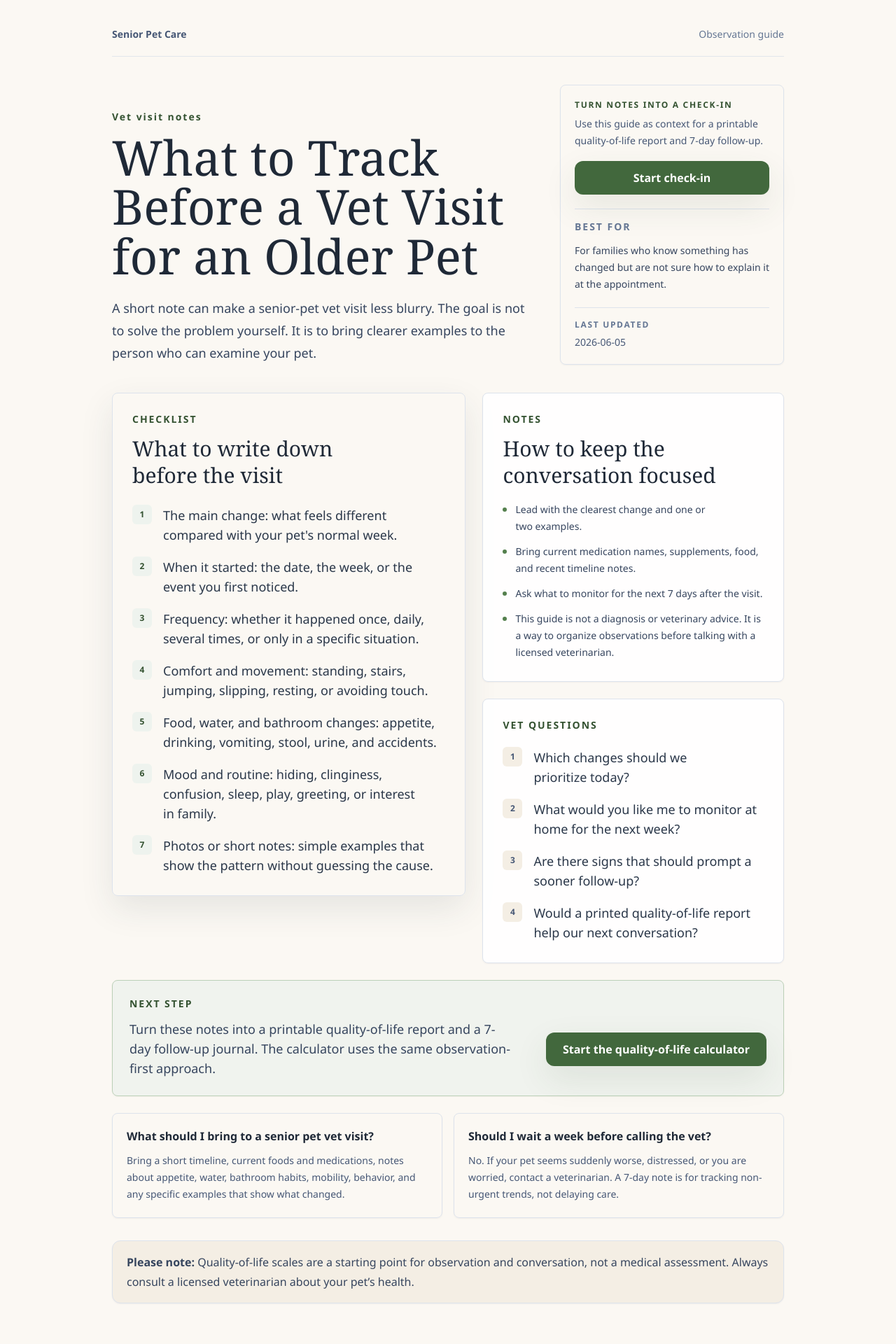
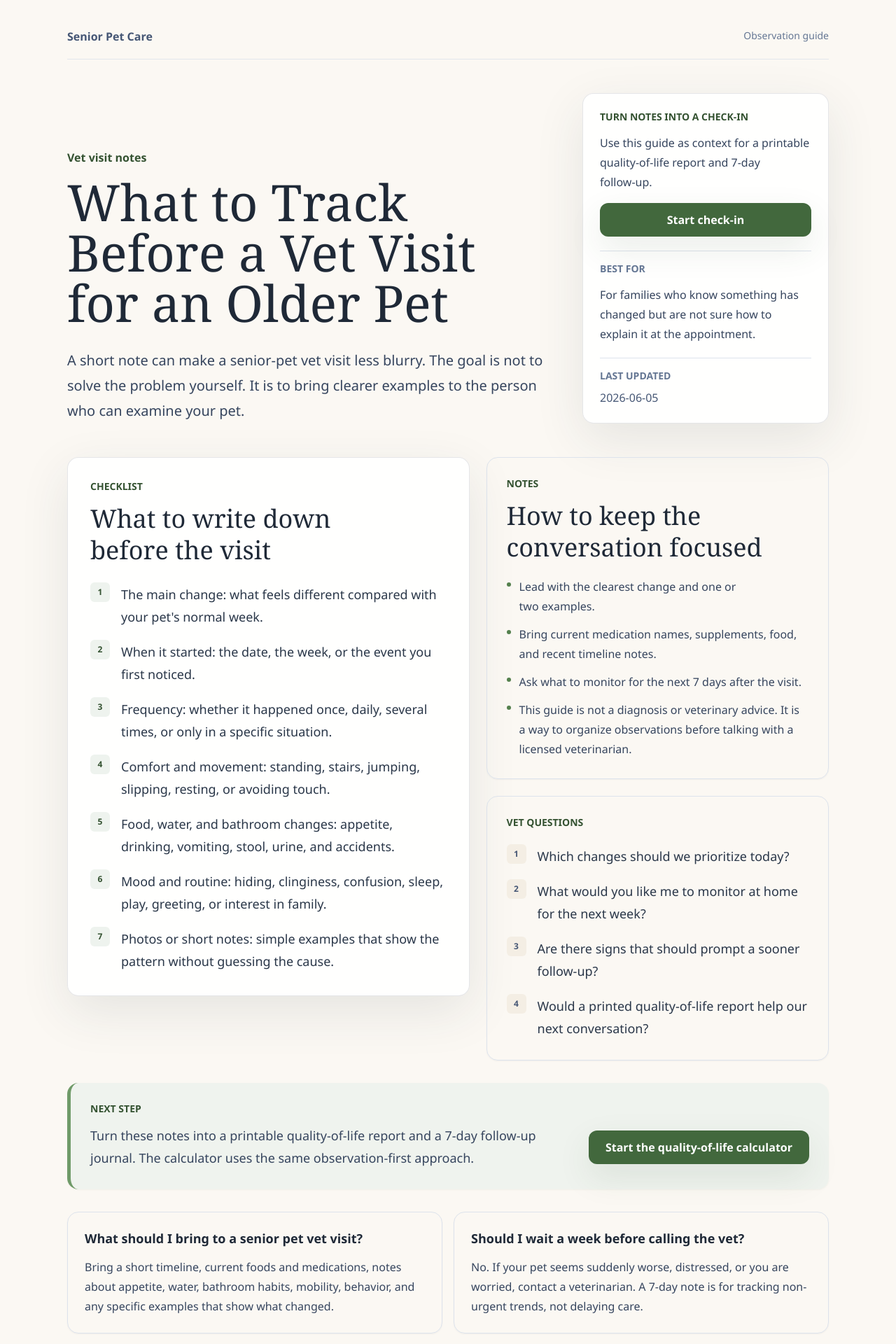
Before and after one commit to RandyThePsycho/senior-pet-care, a Next.js app: page /guides/older-pet-vet-visit-notes in a window 1280 px wide. Shown: the top 1920 px of the page at 70% size. Built offline with nearby package versions, Linux system fonts and the light colour scheme; no server answers.

Commit message:
Polish guide and tool readability

```diff
--- a/src/components/guides/GuidePage.tsx
+++ b/src/components/guides/GuidePage.tsx
@@ -37,11 +37,11 @@ export default function GuidePage({ guide }: GuidePageProps) {
         type="application/ld+json"
         dangerouslySetInnerHTML={{ __html: JSON.stringify(jsonLd) }}
       />
-      <div className="mx-auto max-w-5xl px-5 py-6 sm:px-8 sm:py-10">
+      <div className="mx-auto max-w-6xl px-5 py-6 sm:px-8 sm:py-10">
         <nav className="flex items-center justify-between border-b border-navy-100/80 pb-5">
           <Link
             href="/"
-            className="text-sm font-semibold text-navy-500 transition-colors hover:text-navy-800 focus:outline-none focus-visible:ring-2 focus-visible:ring-sage-300"
+            className="text-base font-semibold text-navy-500 transition-colors hover:text-navy-800 focus:outline-none focus-visible:ring-2 focus-visible:ring-sage-300"
           >
             Senior Pet Care
           </Link>
@@ -50,25 +50,25 @@ export default function GuidePage({ guide }: GuidePageProps) {
           </span>
         </nav>
 
-        <header className="mt-10 grid gap-8 lg:grid-cols-[1fr_20rem] lg:items-end">
+        <header className="mt-12 grid gap-10 lg:grid-cols-[1fr_22rem] lg:items-end">
           <div>
-            <p className="mb-3 text-sm font-semibold tracking-[0.14em] text-sage-700">
+            <p className="mb-4 text-base font-semibold text-sage-700">
               {guide.eyebrow}
             </p>
-            <h1 className="max-w-4xl font-display text-[clamp(2.5rem,5.4vw,4.65rem)] leading-[1.02] text-navy-800">
+            <h1 className="max-w-5xl font-display text-5xl leading-[1.04] text-navy-800 sm:text-6xl lg:text-7xl">
               {guide.h1}
             </h1>
-            <p className="mt-6 max-w-2xl text-lg leading-8 text-navy-600">
+            <p className="mt-7 max-w-3xl text-xl leading-9 text-navy-600">
               {guide.intro}
             </p>
           </div>
 
-          <aside className="rounded-lg border border-navy-100 bg-white/88 p-5 shadow-sm shadow-navy-800/5">
+          <aside className="paper-panel rounded-2xl p-6">
             <div data-guide-primary-cta>
-              <p className="text-xs font-semibold tracking-[0.14em] text-sage-700">
+              <p className="text-sm font-semibold text-sage-700">
                 {heroCtaEyebrow}
               </p>
-              <p className="mt-2 text-sm leading-6 text-navy-500">
+              <p className="mt-3 text-base leading-7 text-navy-600">
                 {heroCtaBody}
               </p>
               <div className="mt-4">
@@ -85,26 +85,26 @@ export default function GuidePage({ guide }: GuidePageProps) {
               </div>
             </div>
             <div className="mt-5 border-t border-navy-100 pt-4">
-              <p className="text-sm font-semibold tracking-[0.14em] text-navy-400">
+              <p className="text-sm font-semibold text-navy-400">
                 BEST FOR
               </p>
-              <p className="mt-3 text-sm leading-6 text-navy-600">
+              <p className="mt-3 text-base leading-7 text-navy-600">
                 {guide.audience}
               </p>
             </div>
-            <p className="mt-5 border-t border-navy-100 pt-4 text-xs font-semibold tracking-[0.14em] text-navy-400">
+            <p className="mt-5 border-t border-navy-100 pt-4 text-sm font-semibold text-navy-400">
               LAST UPDATED
             </p>
-            <p className="mt-2 text-sm text-navy-500">{guide.lastUpdated}</p>
+            <p className="mt-2 text-base text-navy-500">{guide.lastUpdated}</p>
           </aside>
         </header>
 
-        <section className="mt-10 grid gap-6 lg:grid-cols-[1.08fr_0.92fr] lg:items-start">
-          <article className="rounded-lg border border-navy-100 bg-white/94 p-6 shadow-soft sm:p-7">
-            <p className="text-sm font-semibold tracking-[0.14em] text-sage-700">
+        <section className="mt-12 grid gap-6 lg:grid-cols-[1.08fr_0.92fr] lg:items-start">
+          <article className="paper-panel rounded-2xl p-6 sm:p-8">
+            <p className="text-sm font-semibold text-sage-700">
               CHECKLIST
             </p>
-            <h2 className="mt-3 font-display text-3xl leading-tight text-navy-800">
+            <h2 className="mt-3 font-display text-4xl leading-tight text-navy-800">
               {guide.checklistTitle}
             </h2>
             <ul className="mt-6 space-y-4">
@@ -113,21 +113,21 @@ export default function GuidePage({ guide }: GuidePageProps) {
                   <span className="flex h-7 w-7 shrink-0 items-center justify-center rounded-md bg-sage-50 text-xs font-semibold tabular-nums text-sage-700">
                     {index + 1}
                   </span>
-                  <span className="pt-0.5 leading-7">{item}</span>
+                  <span className="pt-0.5 text-lg leading-8">{item}</span>
                 </li>
               ))}
             </ul>
           </article>
 
           <div className="space-y-6">
-            <section className="rounded-lg border border-navy-100 bg-white/90 p-6 shadow-sm shadow-navy-800/5 sm:p-7">
-              <p className="text-sm font-semibold tracking-[0.14em] text-sage-700">
+            <section className="rounded-2xl border border-navy-100 bg-white/86 p-6 shadow-sm shadow-navy-800/5 sm:p-7">
+              <p className="text-sm font-semibold text-sage-700">
                 NOTES
               </p>
-              <h2 className="mt-3 font-display text-3xl leading-tight text-navy-800">
+              <h2 className="mt-3 font-display text-4xl leading-tight text-navy-800">
                 {guide.notesTitle}
               </h2>
-              <ul className="mt-5 space-y-3 text-sm leading-6 text-navy-600">
+              <ul className="mt-5 space-y-3 text-base leading-7 text-navy-600">
                 {guide.notes.map((note) => (
                   <li key={note} className="flex gap-3">
                     <span
@@ -140,8 +140,8 @@ export default function GuidePage({ guide }: GuidePageProps) {
               </ul>
             </section>
 
-            <section className="rounded-lg border border-navy-100 bg-white/90 p-6 shadow-sm shadow-navy-800/5 sm:p-7">
-              <p className="text-sm font-semibold tracking-[0.14em] text-sage-700">
+            <section className="rounded-2xl border border-navy-100 bg-white/86 p-6 shadow-sm shadow-navy-800/5 sm:p-7">
+              <p className="text-sm font-semibold text-sage-700">
                 VET QUESTIONS
               </p>
               <ol className="mt-5 space-y-4">
@@ -150,7 +150,9 @@ export default function GuidePage({ guide }: GuidePageProps) {
                     <span className="flex h-7 w-7 shrink-0 items-center justify-center rounded-md bg-cream-100 text-xs font-semibold tabular-nums text-navy-500">
                       {index + 1}
                     </span>
-                    <span className="pt-0.5 leading-7">{question}</span>
+                    <span className="pt-0.5 text-lg leading-8">
+                      {question}
+                    </span>
                   </li>
                 ))}
               </ol>
@@ -158,12 +160,12 @@ export default function GuidePage({ guide }: GuidePageProps) {
           </div>
         </section>
 
-        <section className="mt-6 rounded-lg border border-sage-200 bg-sage-50/80 p-6 shadow-sm shadow-sage-700/5">
-          <p className="text-sm font-semibold tracking-[0.14em] text-sage-700">
+        <section className="warm-callout mt-8 rounded-2xl p-7 shadow-sm shadow-sage-700/5">
+          <p className="text-sm font-semibold text-sage-700">
             NEXT STEP
           </p>
           <div className="mt-3 grid gap-5 lg:grid-cols-[1fr_auto] lg:items-center">
-            <p className="max-w-2xl leading-7 text-navy-600">
+            <p className="max-w-3xl text-lg leading-8 text-navy-600">
               {nextStepBody}
             </p>
             <GuideCheckInCta
@@ -178,16 +180,16 @@ export default function GuidePage({ guide }: GuidePageProps) {
           </div>
         </section>
 
-        <section className="mt-6 grid gap-4 sm:grid-cols-2">
+        <section className="mt-8 grid gap-4 sm:grid-cols-2">
           {guide.faq.map((item) => (
             <div
               key={item.question}
-              className="rounded-lg border border-navy-100 bg-white/82 p-5 shadow-sm shadow-navy-800/5"
+              className="rounded-2xl border border-navy-100 bg-white/82 p-6 shadow-sm shadow-navy-800/5"
             >
-              <h2 className="text-base font-semibold leading-6 text-navy-800">
+              <h2 className="text-lg font-semibold leading-7 text-navy-800">
                 {item.question}
               </h2>
-              <p className="mt-3 text-sm leading-6 text-navy-500">
+              <p className="mt-3 text-base leading-7 text-navy-600">
                 {item.answer}
               </p>
             </div>
```
Also changed, not shown: src/app/tools/senior-pet-quality-of-life-calculator/page.tsx (+12 -12 lines), src/app/tools/senior-safe-product-matcher/page.tsx (+15 -15 lines), src/components/product-matcher/SeniorSupportMatcherClient.tsx (+39 -39 lines).
